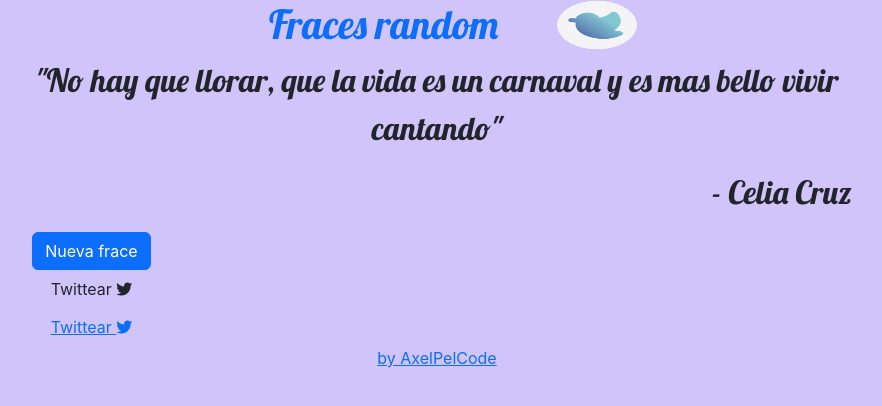
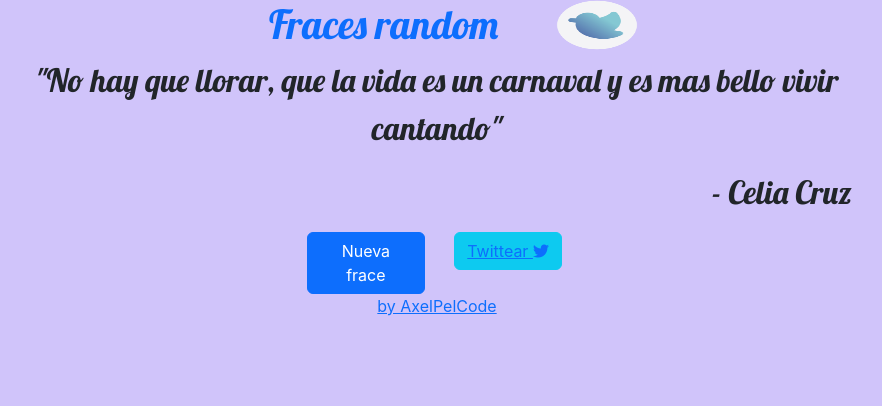
Before and after one commit to axelpelcode/fraces-random-practica, a React (Create React App) app: page / in a window 1280 px wide. Shown: the top 406 px of the page, without its empty margins (203-1085 px from the left). Built offline with nearby package versions, Linux system fonts and the light colour scheme.

Commit message:
frp-commit09

```diff
--- a/src/App.jsx
+++ b/src/App.jsx
@@ -40,48 +40,44 @@ function App() {
           <div className="col-md-4" />
 
           <div className="col-md-2" />
-          <div id="quote-box" className="col-md-8 well" >
+          <div id="quote-box" className="col-md-8" >
             < FraceDisplay
               fraceSelect={Fraces[num]}
             />
-
+          <div className="row">
+            <div className="col-md-4" />
             <div className="col-md-2">
             <Boton
-              claseBoton="btn btn-primary btn-block"
+              claseBoton="btn btn-block btn-primary"
               idBoton="new-quote"
               nombreBoton="Nueva frace"
               clickEfecto={clickSiguienteFrace}
             />
             </div>
             <div className="col-md-2">
-              <a
-                className="btn btn-default btn-block"
-                id="tweet-quote"
-                href={`http://twitter.com/intent/tweet?text="${Fraces[num][0]}" - ${Fraces[num][1]}`}
-                target="_blank"
-                >
-                Twittear <i class="fab fa-twitter" />
-              </a>
             <Boton
-              claseBoton="btn btn-default btn-block"
+              claseBoton="btn btn-block btn-info"
               idBoton="tweet"
               nombreBoton= {<a
                 id="tweet-quote"
                 href={`http://twitter.com/intent/tweet?text="${Fraces[num][0]}" - ${Fraces[num][1]}`}
                 target="_blank"
                 >
-                Twittear <i class="fab fa-twitter" />
+                Twittear <i className="fab fa-twitter" />
                 </a>}
               clickEfecto={clickTwittear}
             />
             </div>
+            <div className="col-md-4"/>
+            </div>
           </div>
           <div className="col-md-2" />
+
         </div>
 
 
         <div className="text-center col-md-12">
-          <footer id="footer">
+          <footer >
             <a id="contacto" href="https://github.com/axelpelcode">
               by AxelPelCode
             </a>
```
